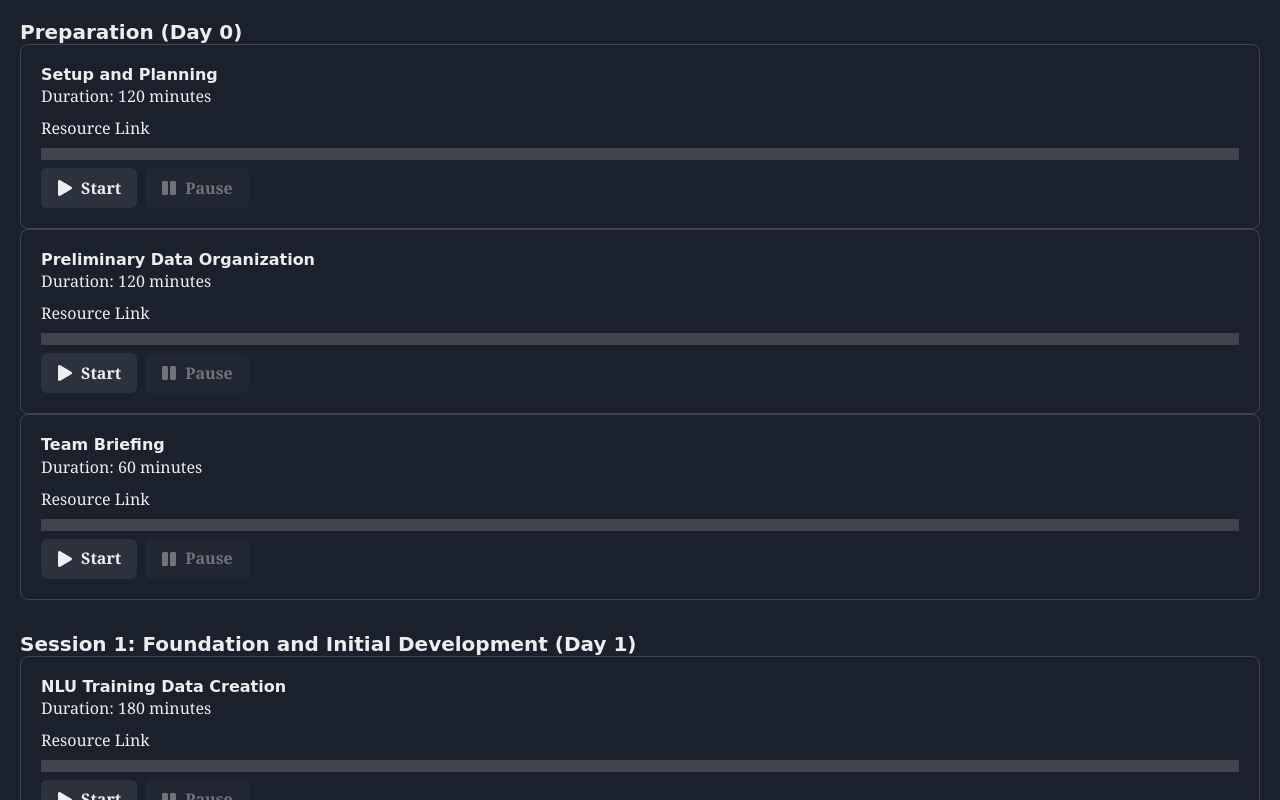
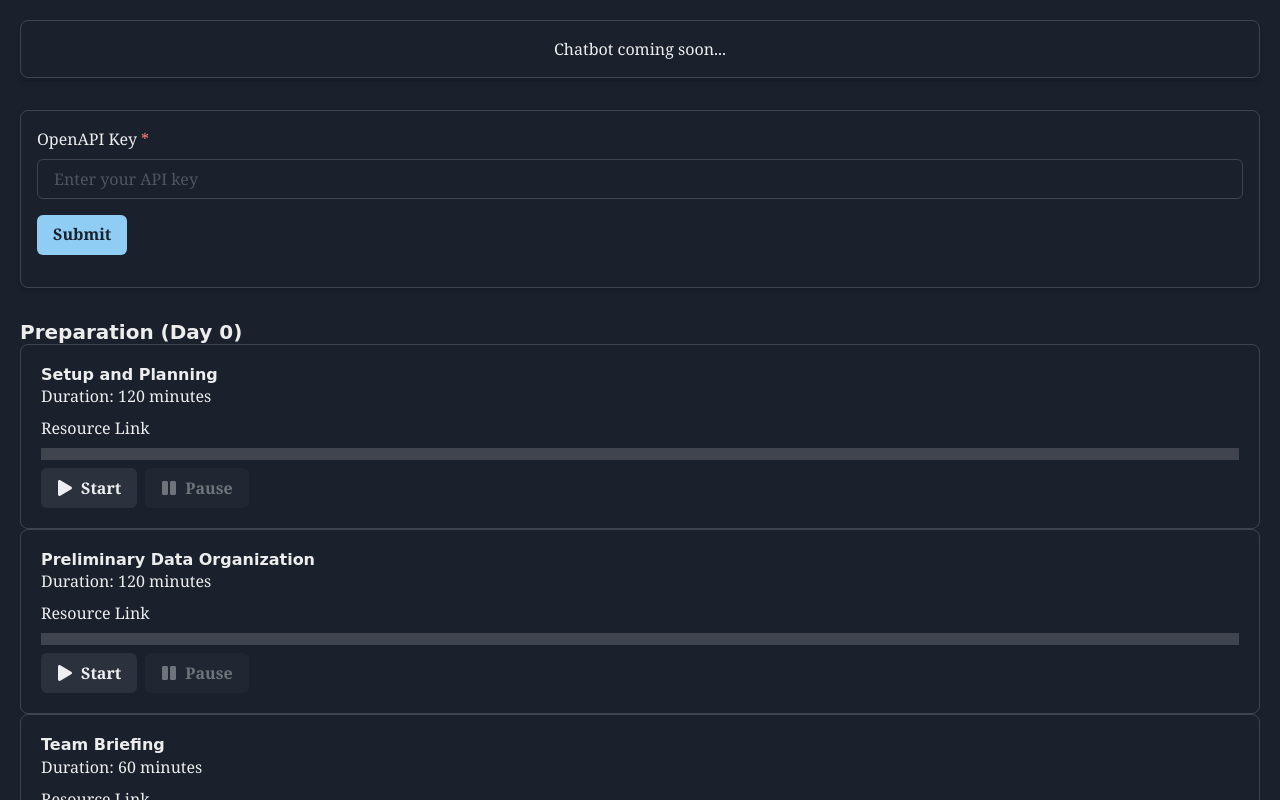
Before and after one commit to GPT-Engineer-App/marathon-assistant, a React (Vite) app: page / in a window 1280 px wide. Shown: the top 800 px of the page. Built offline with nearby package versions, Linux system fonts and the light colour scheme.

Commit message:
Now integrate a chatbot and a place for openapi key input
Created a Chatbot component and an ApiKeyInput component, and integrated both into the Index page.

```diff
--- /dev/null
+++ b/src/components/ApiKeyInput.jsx
@@ -0,0 +1,27 @@
+import React, { useState } from "react";
+import { Box, Input, Button, FormControl, FormLabel } from "@chakra-ui/react";
+
+const ApiKeyInput = () => {
+  const [apiKey, setApiKey] = useState("");
+
+  const handleSubmit = (event) => {
+    event.preventDefault();
+    alert(`API Key Submitted: ${apiKey}`);
+  };
+
+  return (
+    <Box p={4} borderWidth="1px" borderRadius="lg" boxShadow="md">
+      <form onSubmit={handleSubmit}>
+        <FormControl isRequired>
+          <FormLabel htmlFor="api-key">OpenAPI Key</FormLabel>
+          <Input id="api-key" placeholder="Enter your API key" value={apiKey} onChange={(e) => setApiKey(e.target.value)} />
+        </FormControl>
+        <Button mt={4} type="submit" colorScheme="blue">
+          Submit
+        </Button>
+      </form>
+    </Box>
+  );
+};
+
+export default ApiKeyInput;
--- /dev/null
+++ b/src/components/Chatbot.jsx
@@ -0,0 +1,12 @@
+import React from "react";
+import { Box, VStack, Text } from "@chakra-ui/react";
+
+const Chatbot = () => {
+  return (
+    <VStack p={4} borderWidth="1px" borderRadius="lg" boxShadow="md">
+      <Text>Chatbot coming soon...</Text>
+    </VStack>
+  );
+};
+
+export default Chatbot;
--- a/src/pages/Index.jsx
+++ b/src/pages/Index.jsx
@@ -90,7 +90,11 @@ const tasks = [
   },
 ];
 
+import Chatbot from "../components/Chatbot";
+import ApiKeyInput from "../components/ApiKeyInput";
+
 const Index = () => {
+  // ...
   const toast = useToast();
   const [timers, setTimers] = useState(
     tasks.map((session) =>
@@ -159,7 +163,9 @@ const Index = () => {
   };
 
   return (
-    <VStack spacing={8} p={5}>
+    <VStack spacing={8} p={5} align="stretch">
+      <Chatbot />
+      <ApiKeyInput />
       {tasks.map((session, sessionIndex) => (
         <Box key={session.title} w="full">
           <Heading size="md">{session.title}</Heading>
```
